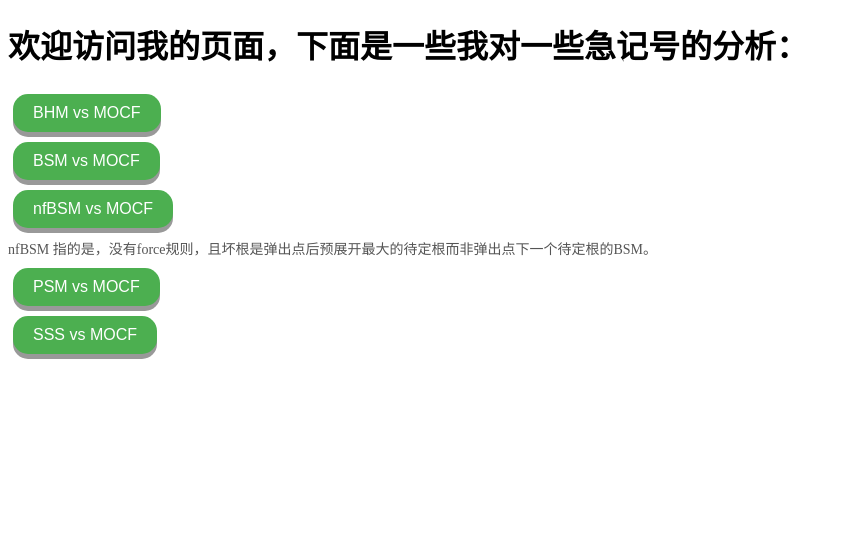
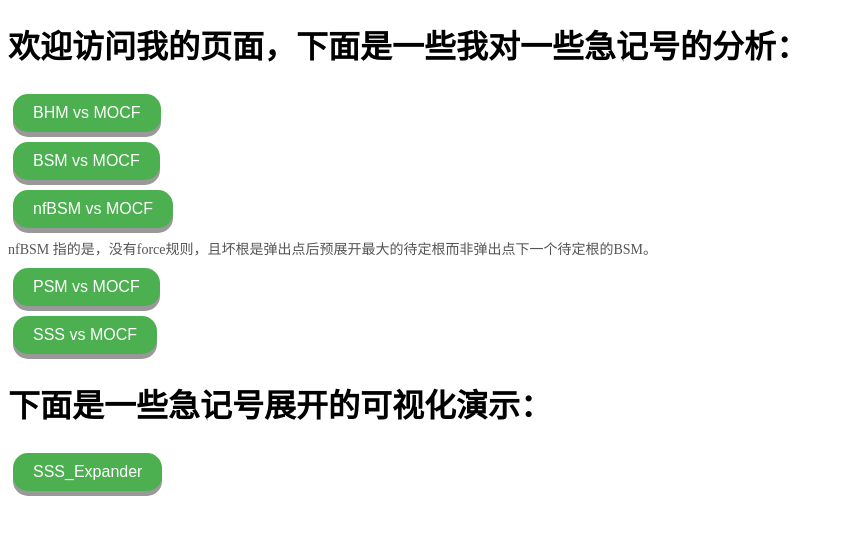
Before and after one commit to sudden-analyse/sudden-analyse.github.io, a plain HTML site: page index.html in a window 1280 px wide. Shown: the whole page, without its empty margins (0-842 px from the left). Drawn offline with Linux system fonts and the light colour scheme.

Commit message:
Add files via upload

```diff
--- a/index.html
+++ b/index.html
@@ -51,5 +51,9 @@
     <div> </div>
         <a href="html/SSS.html" target="_blank"><button class="button">SSS vs MOCF</button></a>
     </div>
+    <h1>下面是一些急记号展开的可视化演示：</h1>
+    <div>
+        <a href="html/Visualizer/SSS_Expander.html" target="_blank"><button class="button">SSS_Expander</button></a>
+    </div>
 </body>
 </html>
```
